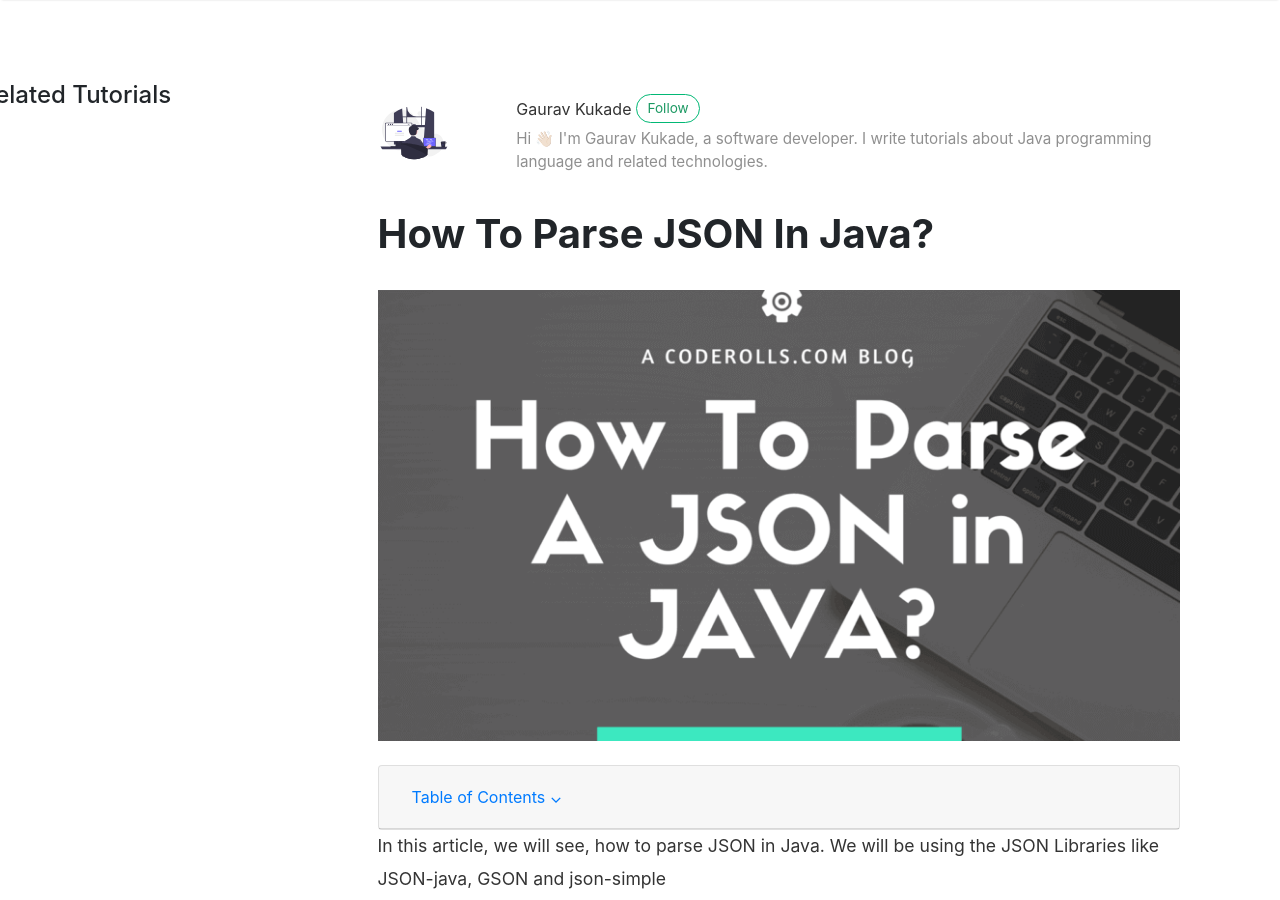
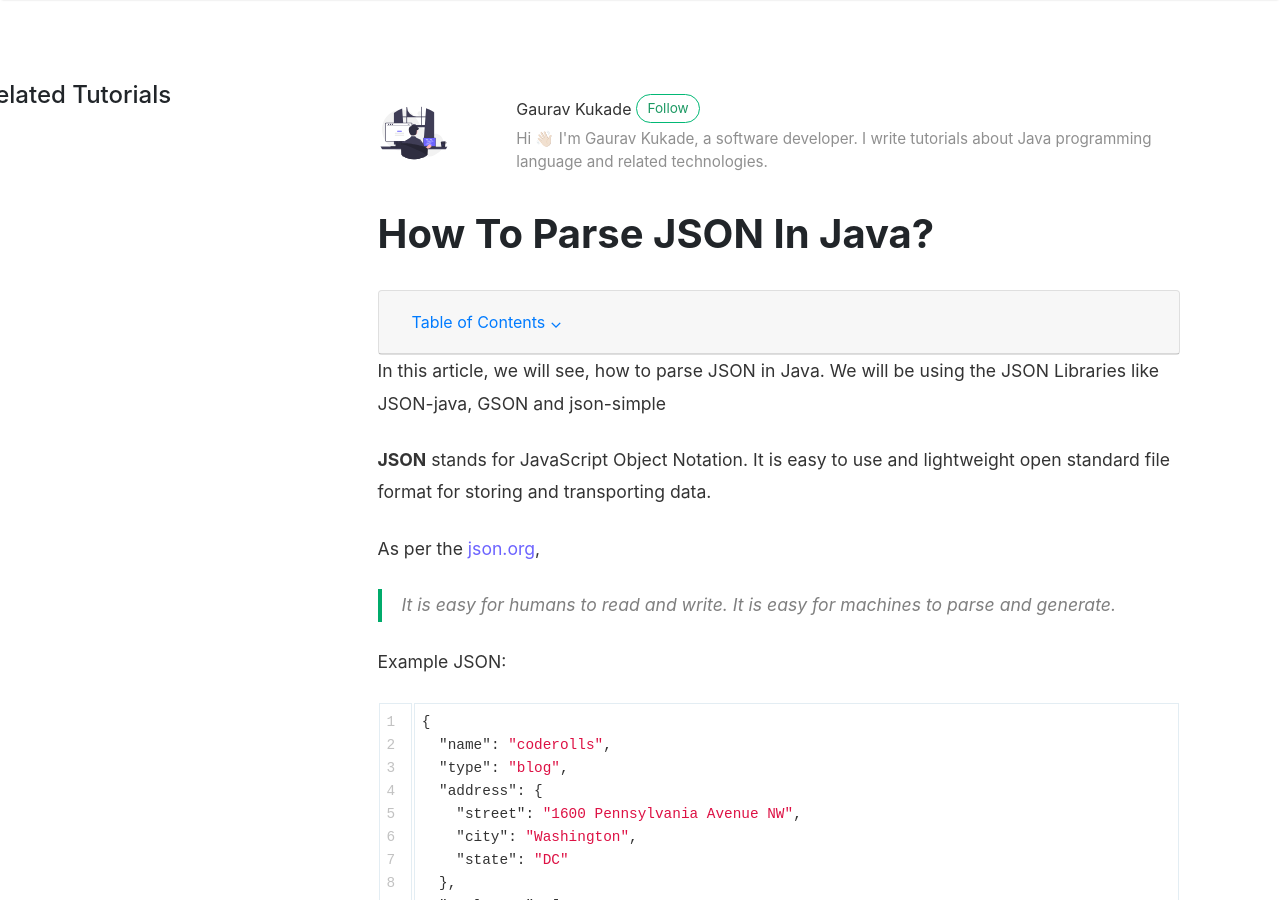
Before and after one commit to coderolls/coderolls-blog, a Jekyll site: the page built from _posts/java-json/2021-01-07-parse-json-in-java.md, in a window 1280 px wide and 900 px high. Built offline with Jekyll 4.4.1, drawn with Linux system fonts in a browser that asks for light colours; nearby versions of some CDN libraries; comment, search, counter and statistics services are not loaded.

Commit message:
Remove image- Update 2021-01-07-parse-json-in-java.md
remove image

```diff
--- a/_posts/java-json/2021-01-07-parse-json-in-java.md
+++ b/_posts/java-json/2021-01-07-parse-json-in-java.md
@@ -2,7 +2,6 @@
 layout: post
 title: "How To Parse JSON In Java?"
 author: gaurav
-image: assets/images/2021-01-07/parse-json-in-java.png
 categories: [JSON, Java]
 toc: true
 description: "In this article, we will see, how to parse JSON in Java. We will be using JSON Libraries like JSON-java, GSON and JSON simple"
```
